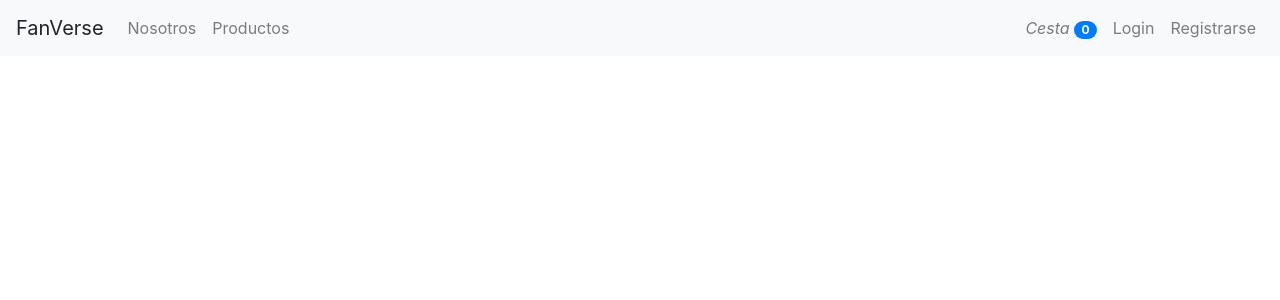
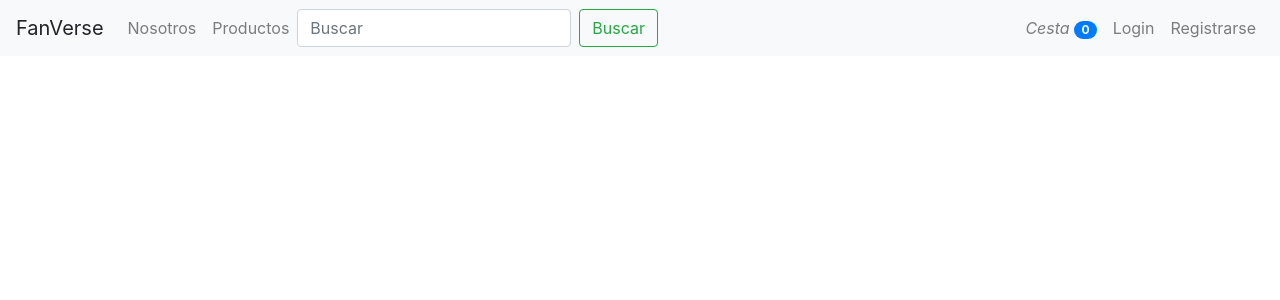
Before and after one commit to helenaSarrion/Proyecto-tienda, a Symfony app: template proyecto-tienda/templates/inicio/index.html.twig in a window 1280 px wide. Shown: the top 300 px of the page. Run offline with Twig, Linux system fonts and the light colour scheme; the template is opened without the code that fills it, so the values that code supplies are empty; some libraries are stand-ins or nearby versions.

Commit message:
rutas del buscador

```diff
--- a/proyecto-tienda/config/routes.yaml
+++ b/proyecto-tienda/config/routes.yaml
@@ -9,3 +9,8 @@ inicio:
 nosotros:
     path: /nosotros
     controller: App\Controller\NosotrosController::nosotros
+
+
+buscar_productos:
+    path: /buscar
+    controller: App\Controller\ProductosController::buscar
--- a/proyecto-tienda/templates/inicio/index.html.twig
+++ b/proyecto-tienda/templates/inicio/index.html.twig
@@ -14,9 +14,10 @@
 				<li class="nav-item">
 					<a class="nav-link" href="{{ path('productos') }}">Productos</a>
 				</li>
-				<li
-					class="nav-item dropdown">{#<a class="nav-link" href="{{ path('categorias') }}">Categorias</a> #}
-				</li>
+				<form class="form-inline my-2 my-lg-0" action="{{ path('buscar_productos') }}" method="GET">
+					<input class="form-control mr-sm-2" type="search" placeholder="Buscar" aria-label="Search" name="query">
+					<button class="btn btn-outline-success my-2 my-sm-0" type="submit">Buscar</button>
+				</form>
 			</ul>
 			<ul class="navbar-nav">
 				<li class="nav-item">
```
Lines whose indentation alone changed are shown as unchanged.
